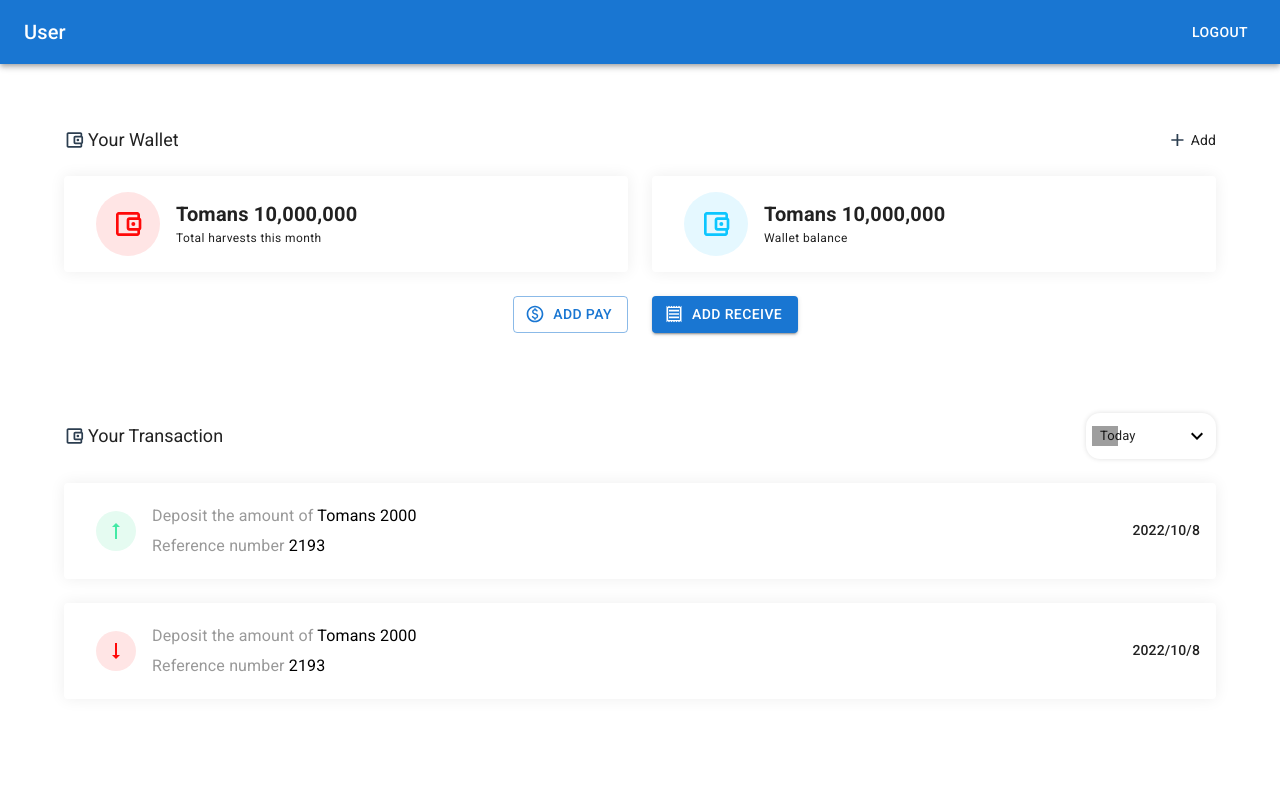
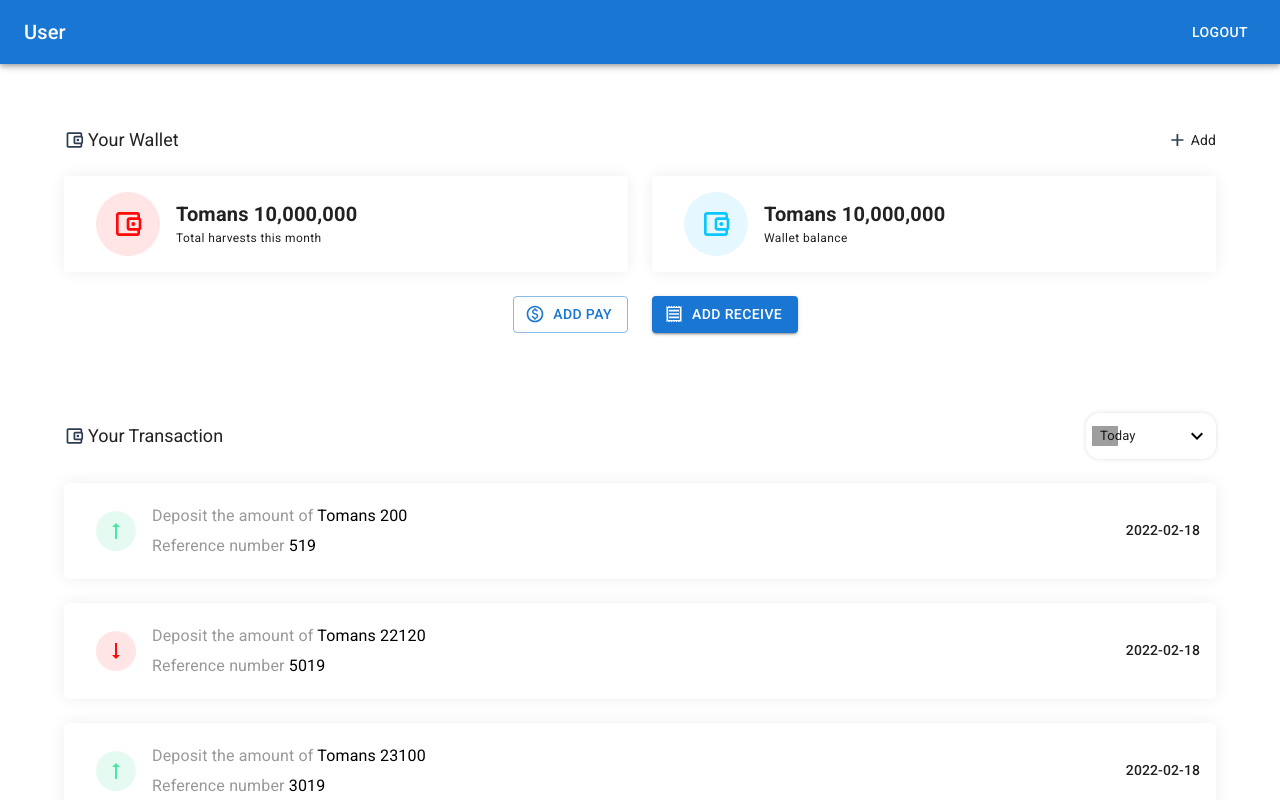
Before and after one commit to Asrez/WhereMoney, a React (Create React App) app: page / in a window 1280 px wide. Shown: the top 800 px of the page. Built offline with nearby package versions, Linux system fonts and the light colour scheme; grey boxes are pictures that could not be loaded.

Commit message:
Added Transactions array

```diff
--- a/src/components/transaction/Transaction.tsx
+++ b/src/components/transaction/Transaction.tsx
@@ -4,11 +4,18 @@ import useStyles from './styles.js'
 import AccountBalanceWalletOutlinedIcon from '@mui/icons-material/AccountBalanceWalletOutlined';
 import KeyboardArrowDownIcon from '@mui/icons-material/KeyboardArrowDown';
 import ArrowRightAltIcon from '@mui/icons-material/ArrowRightAlt';
+import { transaction } from '../../util/index'
 
+interface Trans {
+    amount: number;
+    refrence: number;
+    income: boolean;
+    date: string;
+}
 const Transaction: React.FC = () => {
     const classes = useStyles()
     const [select, setSelect] = useState('Today');
-
+    const [transactions, setTransactions] = useState<Trans[] | []>(transaction);
     const handleChange = (event: SelectChangeEvent<unknown>) => {
         setSelect(event.target.value as string);
     };
@@ -42,20 +49,21 @@ const Transaction: React.FC = () => {
                     </Select>
                 </Grid>
             </Grid>
+            {transactions && transactions.map((trans) => (
                 <Grid item xs={12} >
                     <Card className={classes.card}>
                         <Grid container justifyContent="space-between" alignItems="center">
                             <Grid item>
                                 <Grid container alignItems="center">
-                                <ArrowRightAltIcon className={classes.cardIcon1} />
+                                    <ArrowRightAltIcon className={trans.income ? classes.cardIcon1 : classes.cardIcon2} />
                                     <Grid direction="column">
-                                    <Typography variant="body1" gutterBottom className={classes.key}>Deposit the amount of <span className={classes.val}>Tomans 2000</span></Typography>
-                                    <Typography variant="body1" className={classes.key}>Reference number <span className={classes.val}>2193</span> </Typography>
+                                        <Typography variant="body1" gutterBottom className={classes.key}>Deposit the amount of <span className={classes.val}>Tomans {trans.amount}</span></Typography>
+                                        <Typography variant="body1" className={classes.key}>Reference number <span className={classes.val}>{trans.refrence}</span> </Typography>
                                     </Grid>
                                 </Grid>
                             </Grid>
                             <Grid item className={classes.self}>
-                            <Typography variant="subtitle2"  className={classes.date}>2022/10/8</Typography>
+                                <Typography variant="subtitle2" className={classes.date}>{trans.date}</Typography>
                             </Grid>
                         </Grid>
 
@@ -65,29 +73,7 @@ const Transaction: React.FC = () => {
 
                     </Card>
                 </Grid>
-            <Grid item xs={12} >
-                <Card className={classes.card}>
-                    <Grid container justifyContent="space-between" alignItems="center" >
-                        <Grid item>
-                            <Grid container alignItems="center">
-                                <ArrowRightAltIcon className={classes.cardIcon2} />
-                                <Grid direction="column">
-                                    <Typography variant="body1" gutterBottom className={classes.key}>Deposit the amount of <span className={classes.val}>Tomans 2000</span></Typography>
-                                    <Typography variant="body1" className={classes.key}>Reference number <span className={classes.val}>2193</span> </Typography>
-                                </Grid>
-                            </Grid>
-                        </Grid>
-                        <Grid item className={classes.self}>
-                            <Typography variant="subtitle2"  className={classes.date}>2022/10/8</Typography>
-                        </Grid>
-                    </Grid>
-
-                    <Grid>
-
-                    </Grid>
-
-                </Card>
-            </Grid>
+            ))}
         </Grid>
     )
 }
--- /dev/null
+++ b/src/util/index.ts
@@ -0,0 +1,27 @@
+let date = new Date();
+export const transaction = [
+  {
+    amount: 200,
+    refrence: 519,
+    income: true,
+    date: date.toISOString().split("T")[0],
+  },
+  {
+    amount: 22120,
+    refrence: 5019,
+    income: false,
+    date: date.toISOString().split("T")[0],
+  },
+  {
+    amount: 23100,
+    refrence: 3019,
+    income: true,
+    date: date.toISOString().split("T")[0],
+  },
+  {
+    amount: 412,
+    refrence: 2119,
+    income: false,
+    date: date.toISOString().split("T")[0],
+  },
+];
```
Lines whose indentation alone changed are shown as unchanged.
